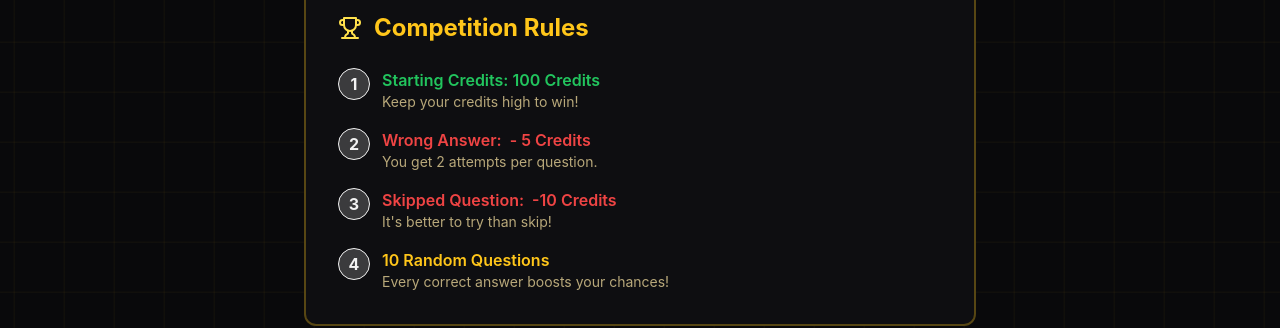
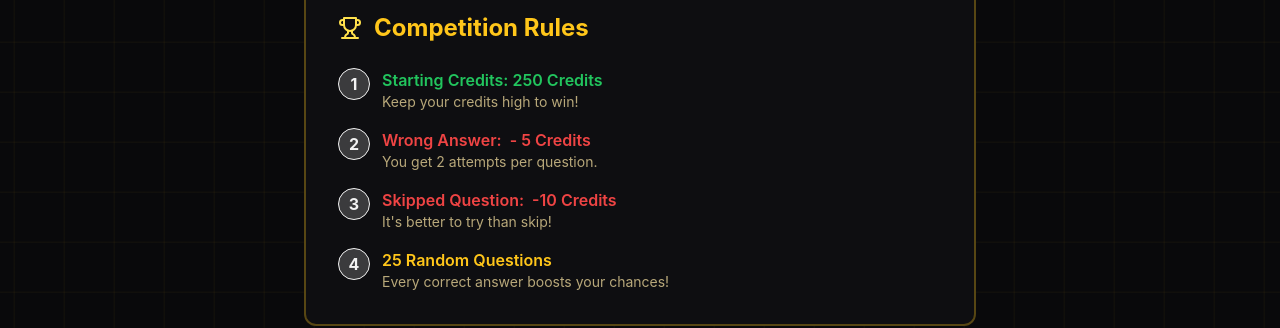
Before and after one commit to coderavi1612/code-event, a React (Vite) app: page / in a window 1280 px wide. Shown: the part 222-550 px from the top of the page. Built offline with nearby package versions, Linux system fonts and the light colour scheme; the HTML template or start-up script is replaced by a standard one.

Commit message:
Update competition rules

```diff
--- a/src/components/QuizLanding.tsx
+++ b/src/components/QuizLanding.tsx
@@ -64,7 +64,7 @@ const QuizLanding = ({ onStart }: QuizLandingProps) => {
                   <span className="text-secondary font-bold">1</span>
                 </div>
                 <div>
-                  <p className="font-semibold text-green-500">Starting Credits: <span className="text-green-500"> 100 Credits</span></p>
+                  <p className="font-semibold text-green-500">Starting Credits: <span className="text-green-500"> 250 Credits</span></p>
                   <p className="text-sm text-muted-foreground">Keep your credits high to win!</p>
                 </div>
               </div>
@@ -94,7 +94,7 @@ const QuizLanding = ({ onStart }: QuizLandingProps) => {
                   <span className="text-secondary font-bold">4</span>
                 </div>
                 <div>
-                  <p className="font-semibold text-primary">10 Random Questions</p>
+                  <p className="font-semibold text-primary">25 Random Questions</p>
                   <p className="text-sm text-muted-foreground">Every correct answer boosts your chances!</p>
                 </div>
               </div>
```
